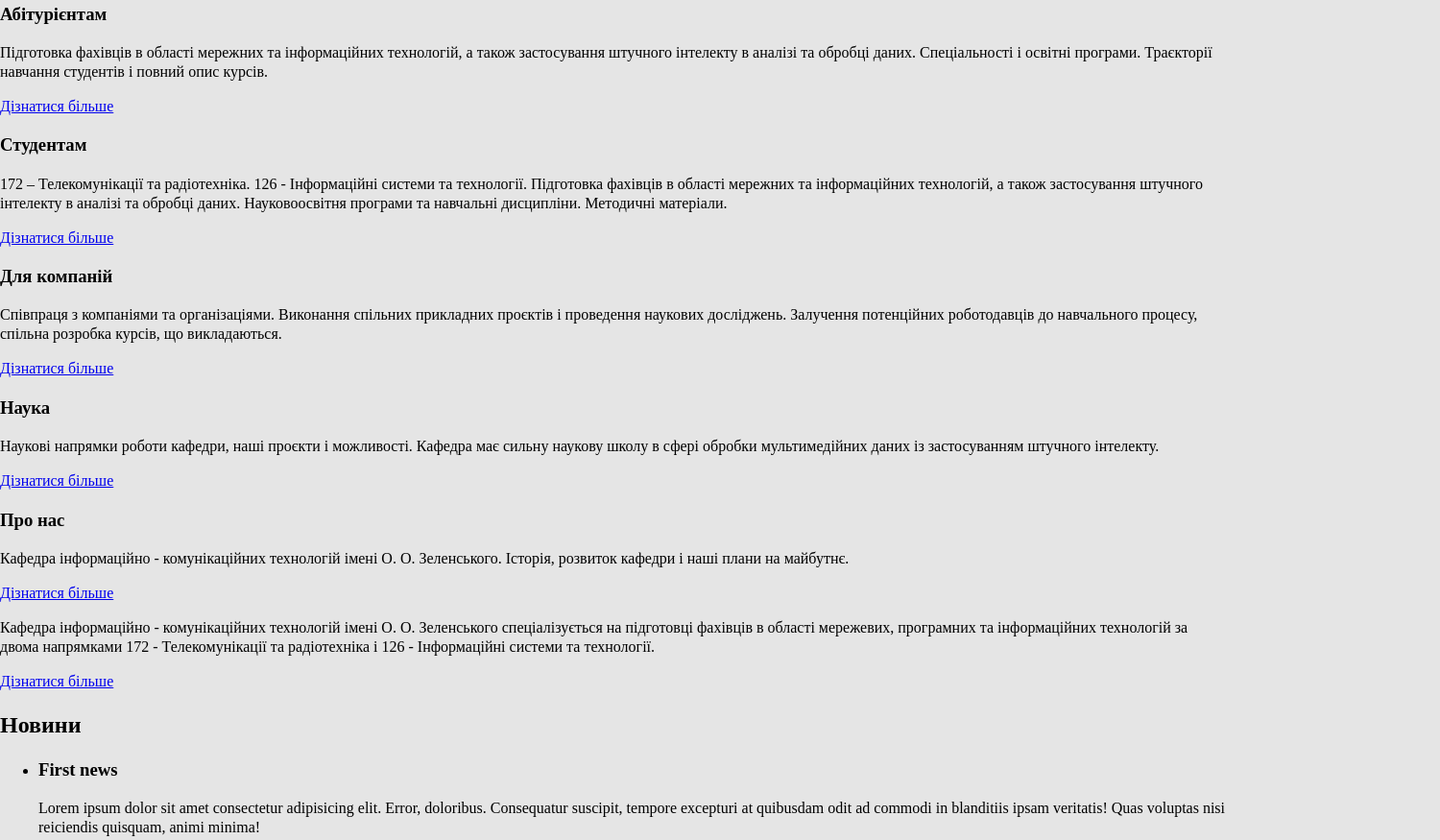
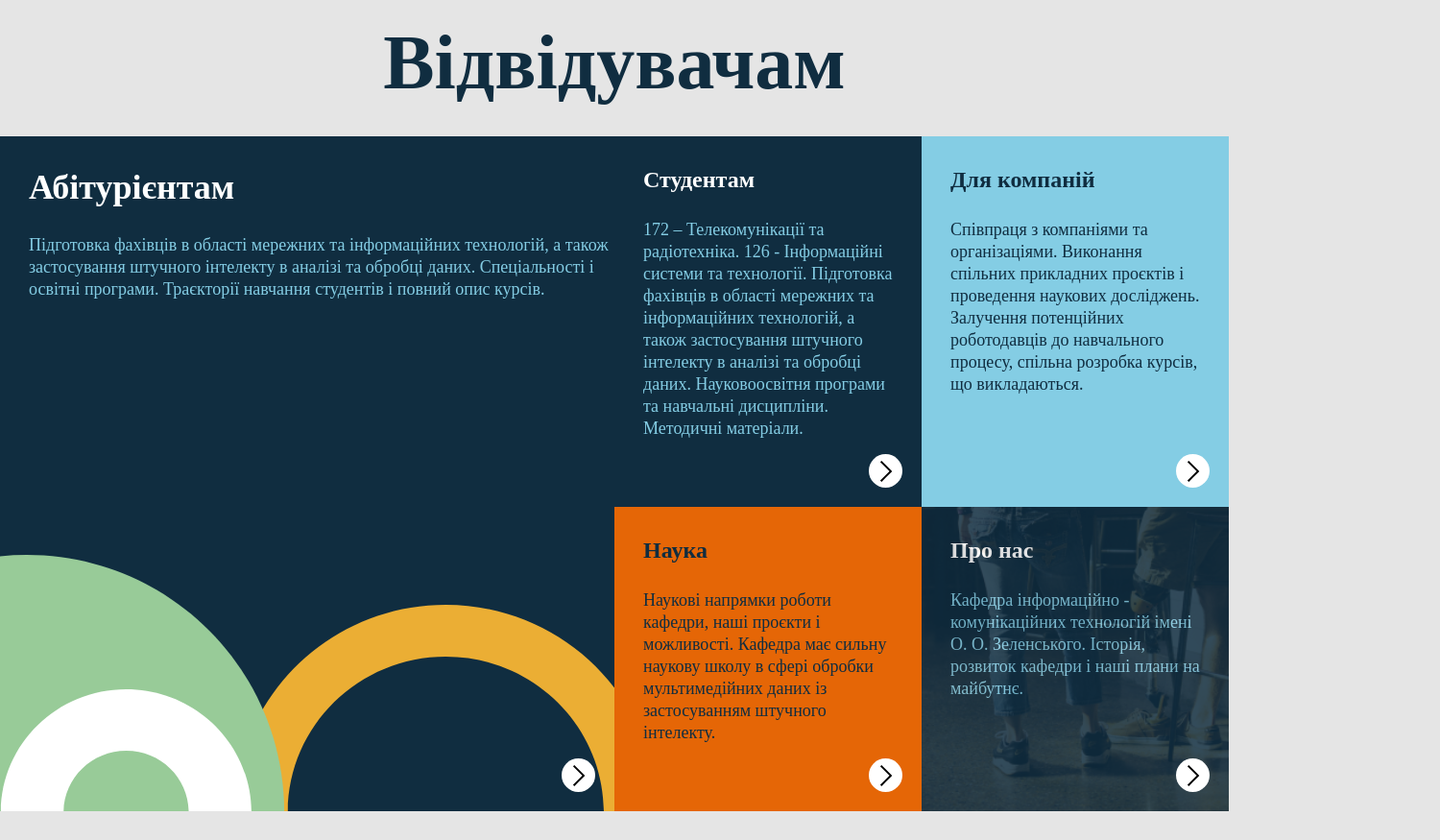
Before and after one commit to shevchenkoAndriy/DICT_Frontend_education_Andriy_Shevchenko__529st, a plain HTML site: page index.html in a window 1280 px wide. Shown: the part 914-1789 px from the top of the page at 96% size, 1500 px wide, since content can reach past the window. Drawn offline with nearby package versions, Linux system fonts and the light colour scheme.

Commit message:
Added styles for the section for visitors

```diff
--- a/index.html
+++ b/index.html
@@ -82,71 +82,77 @@
 <!--header end-->
   <main>
     <!--visitors start-->
-    <section id="visitors">
-      <h2>Відвідувачам</h2>
-
-      <section>
-        <h3>Абітурієнтам</h3>
-        <p>
+    <section class="visitors" id="visitors">
+      <h2 class="visitors__title">Відвідувачам</h2>
+      <div class="container">
+        <div class="visitors__wrapper">
+          <div class="applicants-card">
+            <h3 class="applicants-card__title">Абітурієнтам</h3>
+            <p class="applicants-card__description">
               Підготовка фахівців в області мережних та інформаційних технологій,
               а також застосування штучного інтелекту в аналізі та обробці даних.
               Спеціальності і освітні програми. Траєкторії навчання студентів і
               повний опис курсів.
             </p>
-        <a href="#applicants">Дізнатися більше</a>
-      </section>
-      <section>
-        <h3>Студентам</h3>
-        <p>
+            <a class="learn-more-link" href="#applicants"></a>
+          </div>
+
+          <ul class="visitors__list">
+
+            <li class="visitors__item">
+              <div class="students-card card">
+                <h3 class="students-card__title">Студентам</h3>
+                <p class="students-card__description">
                   172 – Телекомунікації та радіотехніка. 126 - Інформаційні системи та
                   технології. Підготовка фахівців в області мережних та інформаційних
                   технологій, а також застосування штучного інтелекту в аналізі та
                   обробці даних. Науковоосвітня програми та навчальні дисципліни.
                   Методичні матеріали.
                 </p>
-        <a href="#students">Дізнатися більше</a>
-      </section>
+                <a class="learn-more-link"  href="#students"></a>
 
-      <section>
-        <h3>Для компаній</h3>
-        <p>
+              </div>
+            </li>
+
+            <li class="visitors__item">
+              <div class="for-company-card card">
+                <h3 class="for-company-card__title">Для компаній</h3>
+                <p class="for-company-card__description">
                   Співпраця з компаніями та організаціями. Виконання спільних
                   прикладних проєктів і проведення наукових досліджень. Залучення
                   потенційних роботодавців до навчального процесу, спільна розробка
                   курсів, що викладаються.
                 </p>
-        <a href="#collaboration">Дізнатися більше</a>
-      </section>
+                <a class="learn-more-link" href="#collaboration"></a>
+              </div>
+            </li>
 
-      <section>
-        <h3>Наука</h3>
-        <p>
+            <li class="visitors__item">
+              <div class="science-card card">
+                <h3 class="science-card__title">Наука</h3>
+                <p class="science-card__description">
                   Наукові напрямки роботи кафедри, наші проєкти і можливості. Кафедра
                   має сильну наукову школу в сфері обробки мультимедійних даних із
                   застосуванням штучного інтелекту.
                 </p>
-        <a href="#science">Дізнатися більше</a>
-      </section>
+                <a class="learn-more-link" href="#science"></a>
+              </div>
+            </li>
 
-      <section>
-        <h3>Про нас</h3>
-        <p>
+            <li class="visitors__item">
+              <div class="about-card card" >
+                <h3 class="about-card__title">Про нас</h3>
+                <p class="about-card__description">
                   Кафедра інформаційно - комунікаційних технологій імені О. О.
                   Зеленського. Історія, розвиток кафедри і наші плани на майбутнє.
                 </p>
-        <a href="#about_us">Дізнатися більше</a>
-      </section>
+                <a class="learn-more-link" href="#about_us"></a>
+              </div>
+            </li>
 
-      <section>
-        <p>
-          Кафедра інформаційно - комунікаційних технологій імені О. О.
-          Зеленського спеціалізується на підготовці фахівців в області
-          мережевих, програмних та інформаційних технологій за двома
-          напрямками 172 - Телекомунікації та радіотехніка і 126 -
-          Інформаційні системи та технології.
-        </p>
-        <a href="#applicants">Дізнатися більше</a>
-      </section>
+          </ul>
+        </div>
+      </div>
     </section>
     <!--visitors end-->
     <!--news start-->
--- a/style/scss/base/_general.scss
+++ b/style/scss/base/_general.scss
@@ -1,5 +1,20 @@
+@import "../abstractions/flex_mixins";
+@import "../variables/breakpoints";
+@import "../variables/colors";
+
+* {
+  box-sizing: border-box;
+  margin: 0;
+  padding: 0;
+}
+
+ul, ol {
+  list-style: none;
+}
+
 body {
   font-size: 16px;
+  font-weight: 400;
   line-height: 1.25;
   background: $grey;
   margin: 0;
@@ -9,7 +24,8 @@ body {
     height: 100%;
     object-fit: cover;
   }
-  section {
+
+  .container {
     max-width: $widestdesk;
     margin: 0 auto;
   }
--- a/style/scss/components/_header.scss
+++ b/style/scss/components/_header.scss
@@ -18,13 +18,15 @@
 
 
   &__item {
-    padding: 30px 0;
+    @include flexbox();
+    @include justify-content(center);
+    @include align-items(center);
     list-style: none;
   }
 
   &__link {
     width: 100%;
-    height: 100%;
+    padding: 30px 0;
     text-decoration: none;
     color: $grey-blue;
     font-size: 16px;
@@ -68,6 +70,10 @@
     @include flexbox();
     @include justify-content(center);
     @include align-items(center);
+    color: $grey-blue;
+    font-size: 16px;
+    font-weight: 400;
+    line-height: 20px;
 
     &::after {
       content: '';
@@ -87,24 +93,23 @@
 }
 .banner {
   position: relative;
-  background-color: $grey-blue;
-  background-repeat: no-repeat;
-  background-image: url("../../../images/home_banner.svg");
-  background-position: 193% 98%;
+  background: $grey-blue url("../../../images/home_banner.svg") no-repeat right -425px bottom;
+  background-size: 64%;
   padding: 160px 0;
 
   &__container {
     margin: 0 auto;
+    padding: 0 15px;
     width: $widedesk;
+    color: $white;
+    font-size: 20px;
+    font-weight: 400;
+    line-height: 26px;
   }
 
 
   &__description {
-    color: $white;
-    font-size: 20px;
-    font-weight: 400;
-    line-height: 26px;
-    width: 60%;
+    width: 47%;
   }
 
 
@@ -113,6 +118,6 @@
     font-size: 60px;
     font-weight: 400;
     line-height: 70px;
-    width: 60%;
+    width: 47%;
   }
 }
--- a/style/scss/components/_visitors.scss
+++ b/style/scss/components/_visitors.scss
@@ -0,0 +1,141 @@
+@import "../abstractions/flex_mixins";
+@import "../variables/breakpoints";
+@import "../variables/colors";
+
+.visitors {
+  position: relative;
+  margin: 100px 0;
+
+  &__title {
+    text-align: center;
+    background-color: $grey;
+    width: 100%;
+    padding-bottom: 25px;
+    color: $grey-blue;
+    font-size: 80px;
+    line-height: 104px;
+  }
+
+  &__wrapper {
+    @include flexbox();
+    background-color: $grey-blue;
+    width: 100%;
+    height: 100%;
+    color: $blue-dark;
+    font-size: 18px;
+    line-height: 23px;
+
+    .learn-more-link {
+      position: absolute;
+      bottom: 20px;
+      right: 20px;
+      padding: 17.5px;
+      border-radius: 50%;
+      max-width: 20px;
+      display: block;
+      background: $white url("../../../images/arrow-right.svg") no-repeat center center;
+    }
+
+  }
+
+  &__list {
+    width: 50%;
+
+    h3 {
+      margin-bottom: 25px;
+      font-size: 24px;
+      line-height: 31px;
+    }
+
+    @include flexbox();
+    @include flex-wrap(wrap);
+  }
+
+  &__item {
+    width: 50%;
+  }
+}
+
+  .card {
+    height: 100%;
+    padding: 30px;
+  }
+
+  .applicants-card {
+    position: relative;
+    width: 50%;
+
+    background:
+            no-repeat left bottom url("../../../images/white-shape.svg"),
+            no-repeat left bottom url("../../../images/green-shape.svg"),
+            no-repeat right bottom url("../../../images/yellow-shape.svg");
+
+    padding: 30px 0 0 30px;
+
+    &__title {
+      color: $white;
+      font-size: 36px;
+      line-height: 47px;
+      margin-bottom: 25px;
+    }
+
+  }
+
+  .students-card {
+    position: relative;
+
+    &__title {
+      color: $white;
+    }
+
+    &__description {
+      margin-bottom: 40px;
+    }
+  }
+
+  .for-company-card{
+    position: relative;
+    background-color: $blue-dark;
+    color: $grey-blue;
+
+    &__description {
+      margin-bottom: 40px;
+    }
+
+  }
+
+  .science-card {
+    position: relative;
+    background-color: $orange;
+    color: $grey-blue;
+
+    &__description {
+      margin-bottom: 40px;
+    }
+  }
+
+  .about-card{
+    position: relative;
+    height: 100%;
+
+    &::before {
+      content: "";
+      background-image: url("../../../images/people.png");
+      background-size: cover;
+      position: absolute;
+      top: 0;
+      right: 0;
+      bottom: 0;
+      left: 0;
+      opacity: 0.15;
+    }
+
+    &__description {
+      margin-bottom: 40px;
+    }
+
+    &__title {
+      color: $white;
+    }
+
+  };
```
Also changed, not shown: style/css/style.css, 1 other file. Lines whose indentation alone changed are shown as unchanged.
